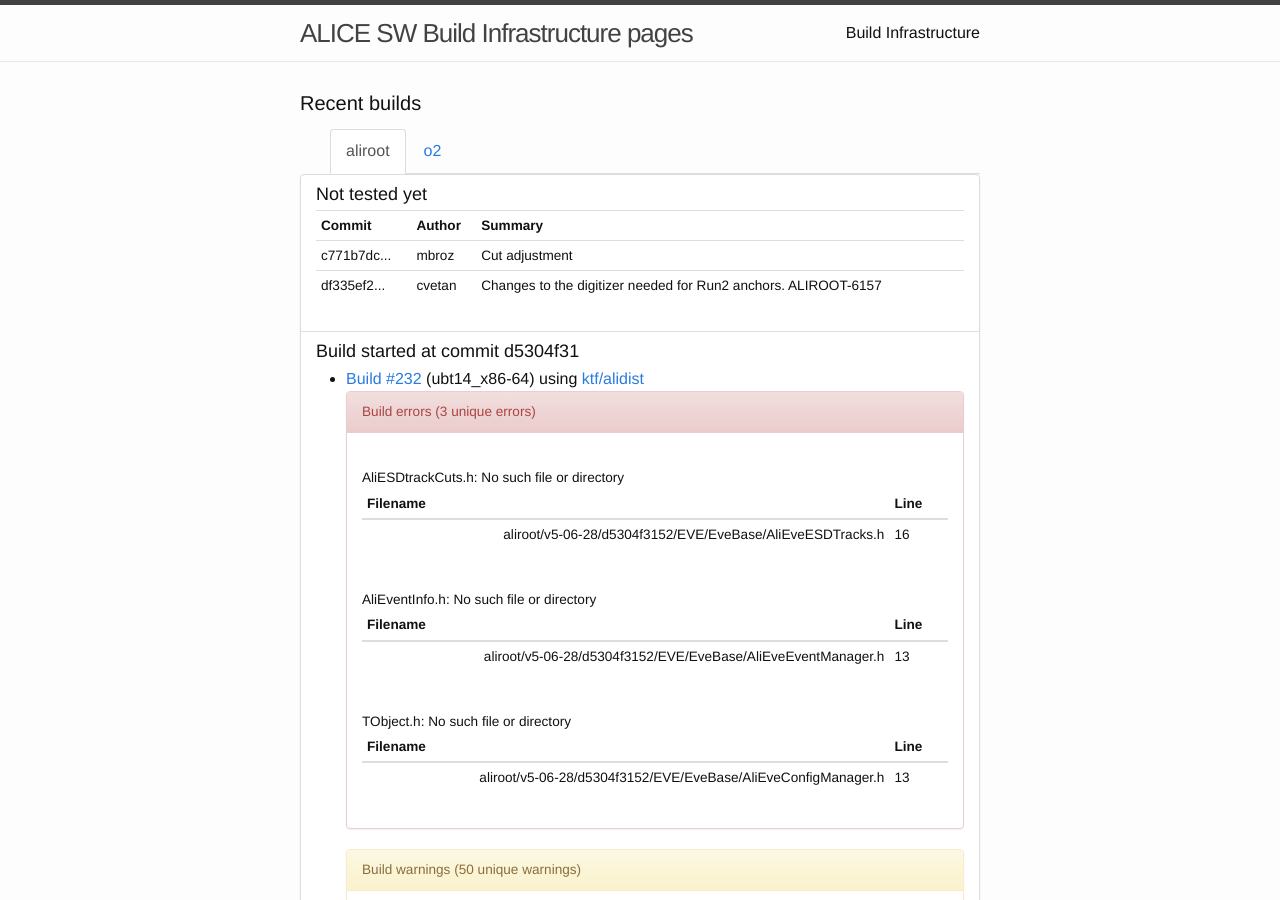
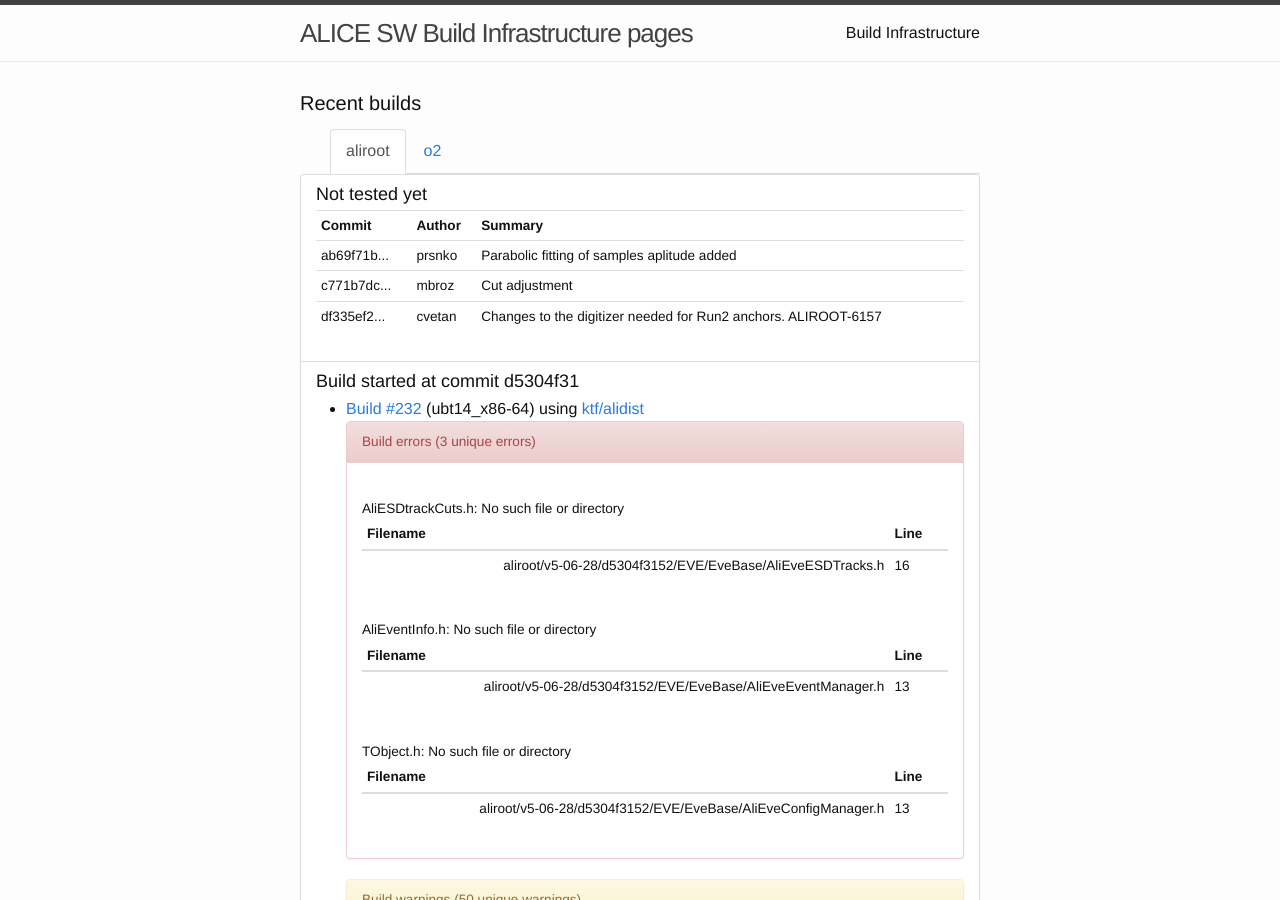
Before and after one commit to alisw/alisw.github.io, a Jekyll site: the page built from index.html, in a window 1280 px wide and 900 px high. Built offline with Jekyll 4.4.1, drawn with Linux system fonts in a browser that asks for light colours; nearby versions of some CDN libraries.

Commit message:
Updated results.

```diff
--- a/_data/commits-aliroot-master.yaml
+++ b/_data/commits-aliroot-master.yaml
@@ -1,3 +1,8 @@
+-
+ commit: "ab69f71b290222b53055e3b3ddfe78583ec57a22"
+ message: >-
+    Parabolic fitting of samples aplitude added
+ author: !!str prsnko
 -
  commit: "c771b7dc58cb41bd66af6c80d87c231c9aaa10f0"
  message: >-
```
